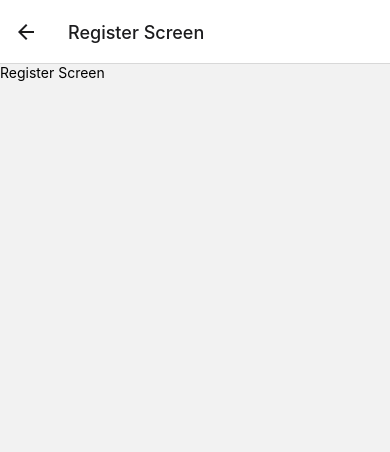
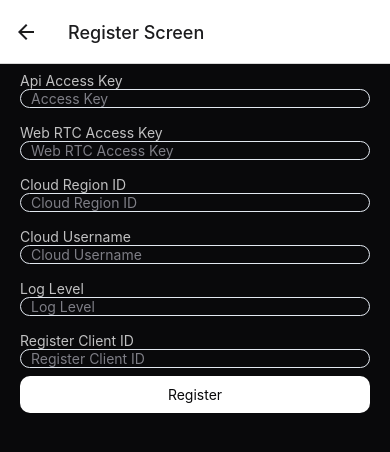
Before and after one commit to T2ThatGuy/WebRTC-Exploration, a React Native app: screen /Register in a window 390 px wide. Shown: the top 452 px of the page. Built offline with nearby package versions, Linux system fonts and the light colour scheme.

Commit message:
:art: :sparkles: Setup register screen

```diff
--- a/src/screens/Home.tsx
+++ b/src/screens/Home.tsx
@@ -1,18 +1,13 @@
-import { SafeAreaView, View } from 'react-native';
+import { SafeAreaView } from 'react-native';
 
 import { style } from '@/styles';
-import { TestForm } from '@components/forms/Test';
 
-function Home() {
+function HomeScreen() {
     return (
         <SafeAreaView style={style.screen}>
             {/* <Text style={{ color: COLOURS.PRIMARY }}>Home Page</Text> */}
-
-            <View style={style.exampleForm}>
-                <TestForm />
-            </View>
         </SafeAreaView>
     );
 }
 
-export default Home;
+export default HomeScreen;
--- a/src/screens/Register.tsx
+++ b/src/screens/Register.tsx
@@ -1,7 +1,15 @@
-import { Text } from 'react-native';
+import RegisterForm from '@/components/forms/Register';
+import { style } from '@/styles';
+import { View, SafeAreaView } from 'react-native';
 
-function Register() {
-    return <Text>Register Screen</Text>;
+function RegisterScreen() {
+    return (
+        <SafeAreaView style={style.screen}>
+            <View style={style.exampleForm}>
+                <RegisterForm />
+            </View>
+        </SafeAreaView>
+    );
 }
 
-export default Register;
+export default RegisterScreen;
```
